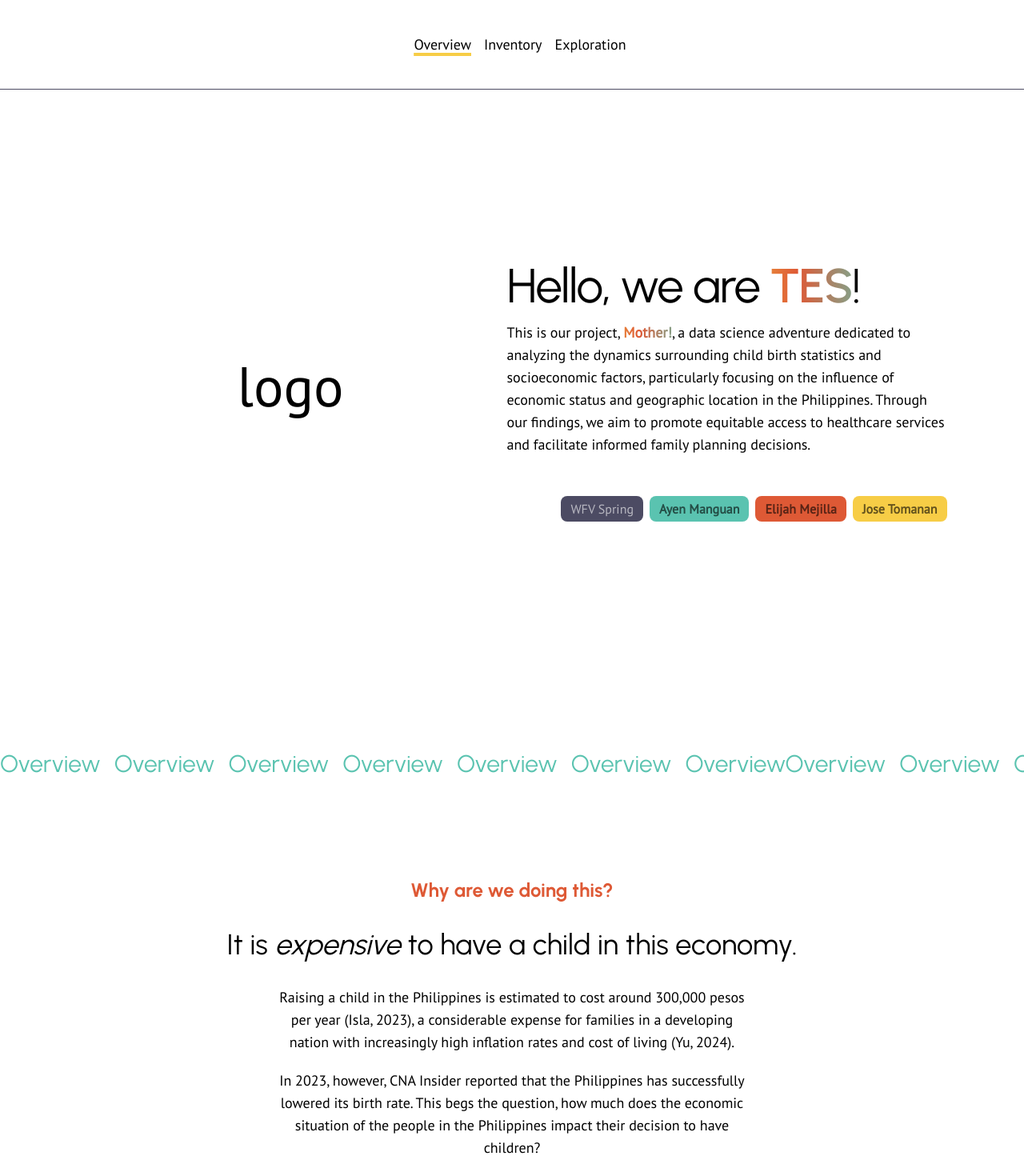
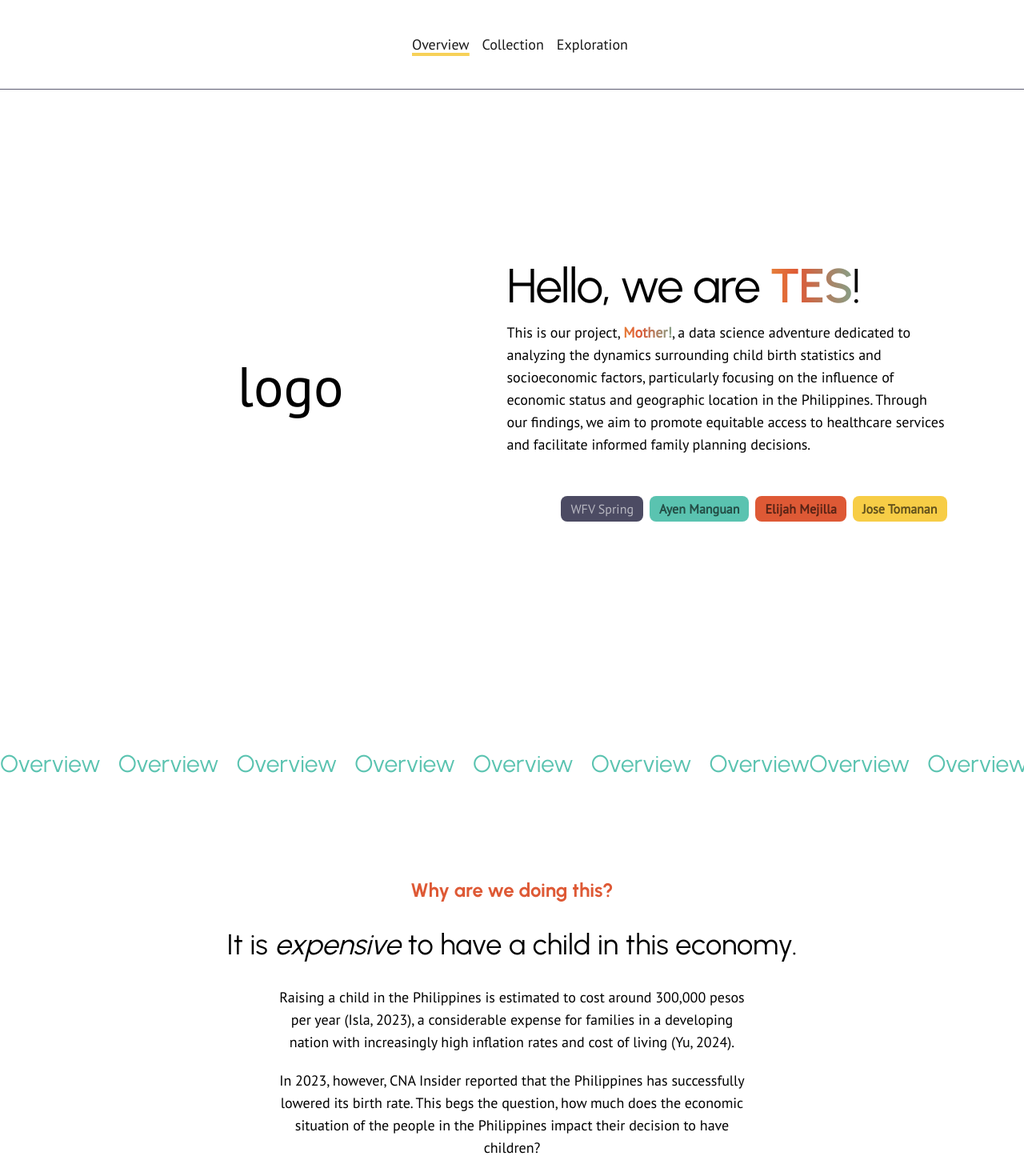
Before and after one commit to inunice/tes-birth-rate, a Next.js app: page / in a window 1280 px wide. Shown: the top 1470 px of the page at 80% size. Built offline with nearby package versions, Linux system fonts and the light colour scheme.

Commit message:
feat: style navbar

```diff
--- a/app/globals.css
+++ b/app/globals.css
@@ -14,7 +14,6 @@
   }
 
   .border-text {
-    position: relative;
     width: 100vw; /* Adjust as needed */
     overflow: hidden;
   }
@@ -27,15 +26,5 @@
     font-family: var(--font-urbanist);
     font-size: 30px;
     color: #5AC3B0;
-    word-spacing: 10px;
+    word-spacing: 15px;
   }
-
-  .border-text::before {
-    top: 0;
-    left: 0;
-  }
-
-  .border-text::after {
-    bottom: 0;
-    right: 0;
-  }
--- a/components/NavigationBar.tsx
+++ b/components/NavigationBar.tsx
@@ -12,7 +12,7 @@ export default async function NavBar({
   };
 
   return (
-    <nav className="sticky top-0 flex h-28 w-full flex-col justify-center items-center border-b border-english-violet">
+    <nav className="bg-white opacity-90 sticky top-0 flex h-28 w-full flex-col justify-center items-center border-b border-english-violet">
       <div className="flex flex-row justify-center">
         <div className="flex w-full max-w-4xl items-center justify-between p-3 text-sm">
           <div className="flex gap-1">
@@ -21,10 +21,12 @@ export default async function NavBar({
                 <Link href="/overview">Overview</Link>
               </li>
               <li className={isActive("collection")}>
-                <Link href="/collection">Inventory</Link>
+                {/* <Link href="/collection">Collection</Link> */}
+                Collection
               </li>
               <li className={isActive("exploration")}>
-                <Link href="/exploration">Exploration</Link>
+                {/* <Link href="/exploration">Exploration</Link> */}
+                Exploration
               </li>
             </ul>
           </div>
```
